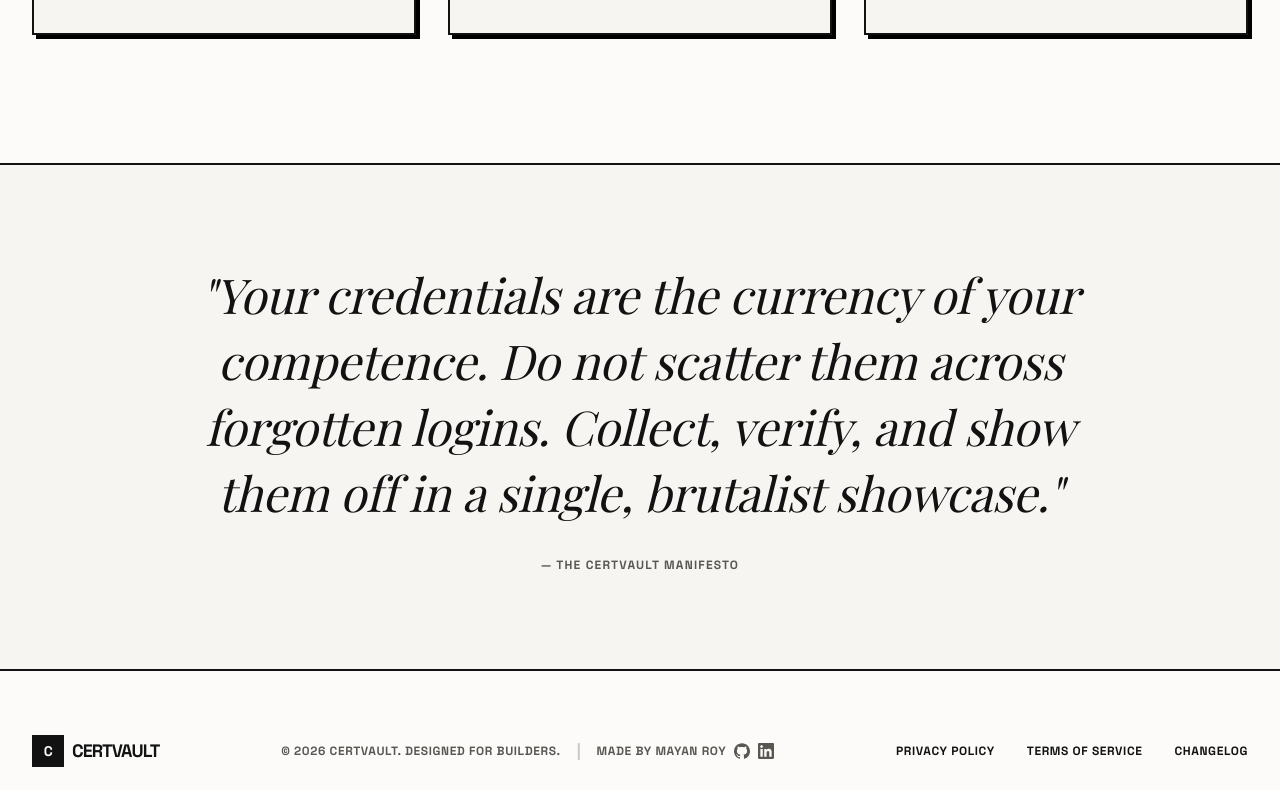
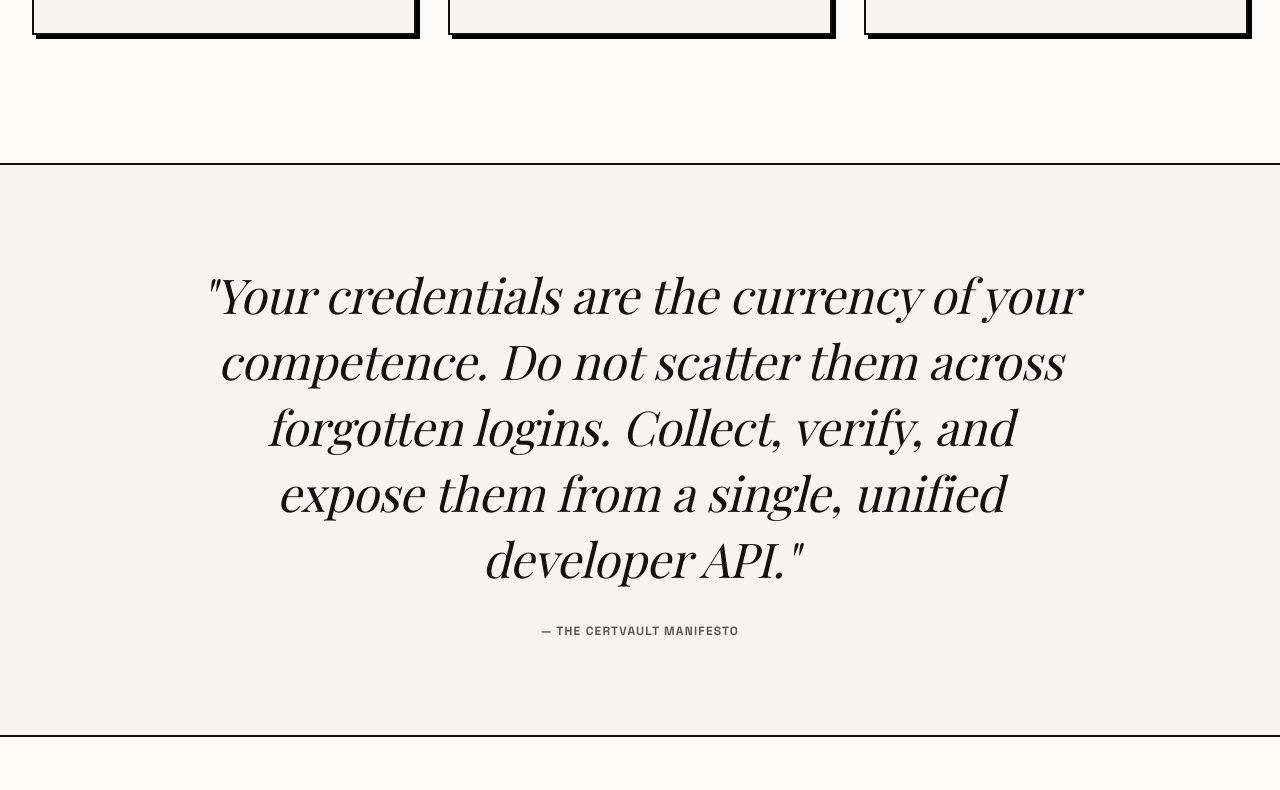
Before and after one commit to MR-1124/Certivault, a Next.js app: page / in a window 1280 px wide. Shown: the part 2007-2797 px from the top of the page. Built offline with nearby package versions, Linux system fonts and the light colour scheme; no server answers; a web font is replaced by a local one.

Commit message:
feat: refine manifesto quote on landing page to reflect developer API

```diff
--- a/src/app/page.tsx
+++ b/src/app/page.tsx
@@ -84,7 +84,7 @@ export default async function Home() {
       <section className="py-24 bg-card border-t-2 border-border text-center px-4">
         <div className="max-w-4xl mx-auto">
           <p className="font-serif italic text-4xl md:text-5xl text-foreground leading-snug">
-            "Your credentials are the currency of your competence. Do not scatter them across forgotten logins. Collect, verify, and show them off in a single, brutalist showcase."
+            "Your credentials are the currency of your competence. Do not scatter them across forgotten logins. Collect, verify, and expose them from a single, unified developer API."
           </p>
           <div className="mt-8 text-xs font-bold tracking-widest uppercase text-muted-foreground">
             — THE CERTVAULT MANIFESTO
```
